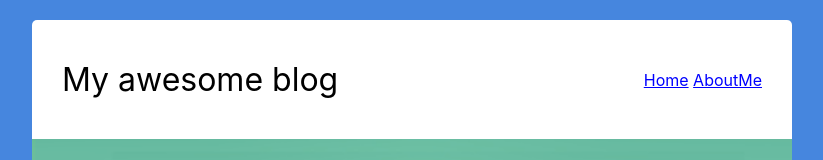
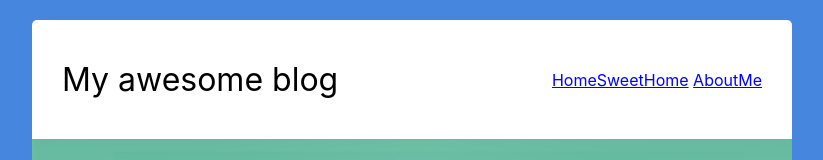
Before and after one commit to mariawasilewa-coca-cola/test3, a website: page index.html in a window 1280 px wide. Shown: the top 160 px of the page, without its empty margins (228-1051 px from the left). Drawn offline with Linux system fonts and the light colour scheme.

Commit message:
Update index.html
Updated text

```diff
--- a/index.html
+++ b/index.html
@@ -9,7 +9,7 @@
             <h1 class="header-title">My awesome blog</h1>
 
             <nav class="header-nav">
-                <a href="">Home</a>
+                <a href="">HomeSweetHome</a>
                 <a href="">AboutMe</a>
             </nav>
         </header>
```
